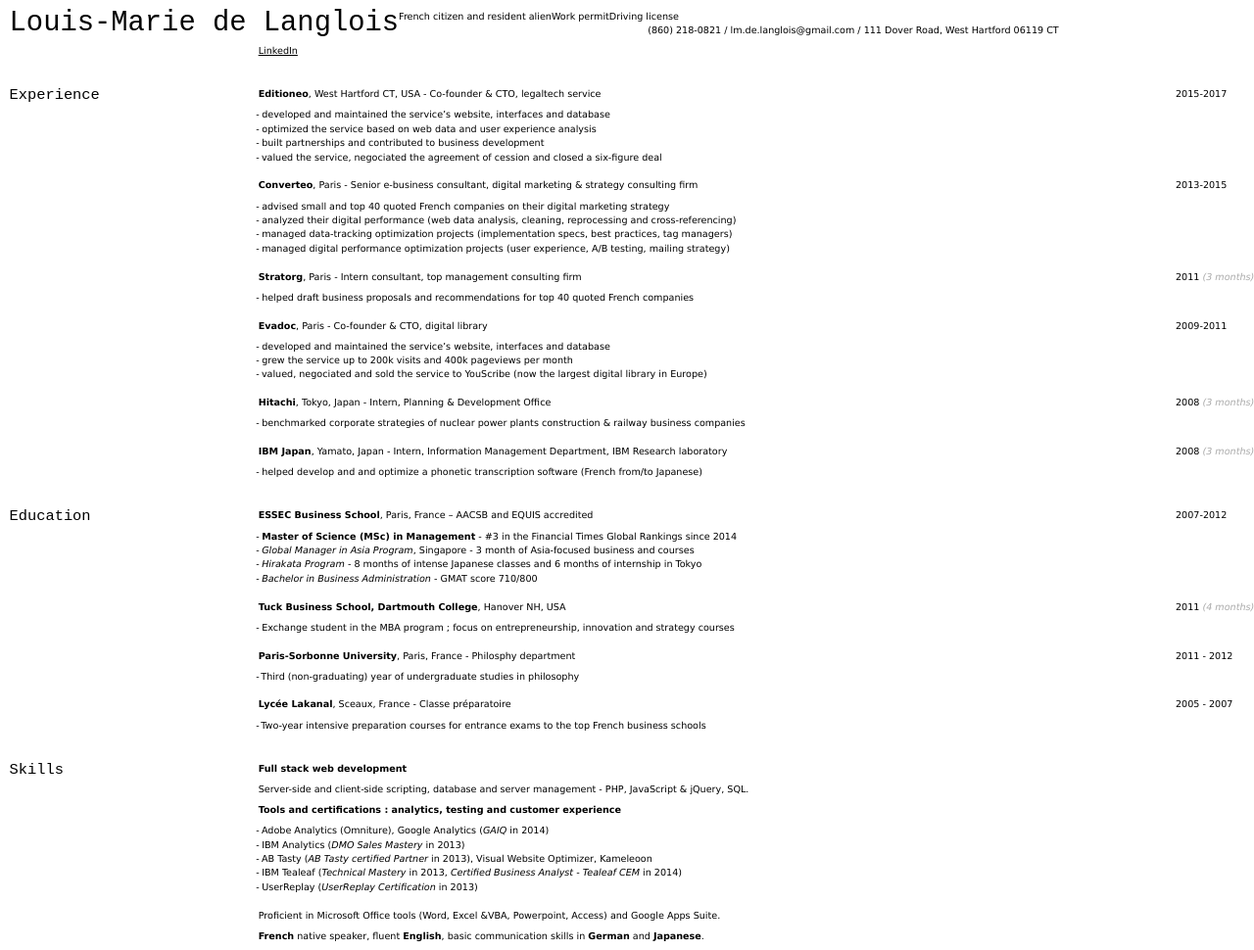
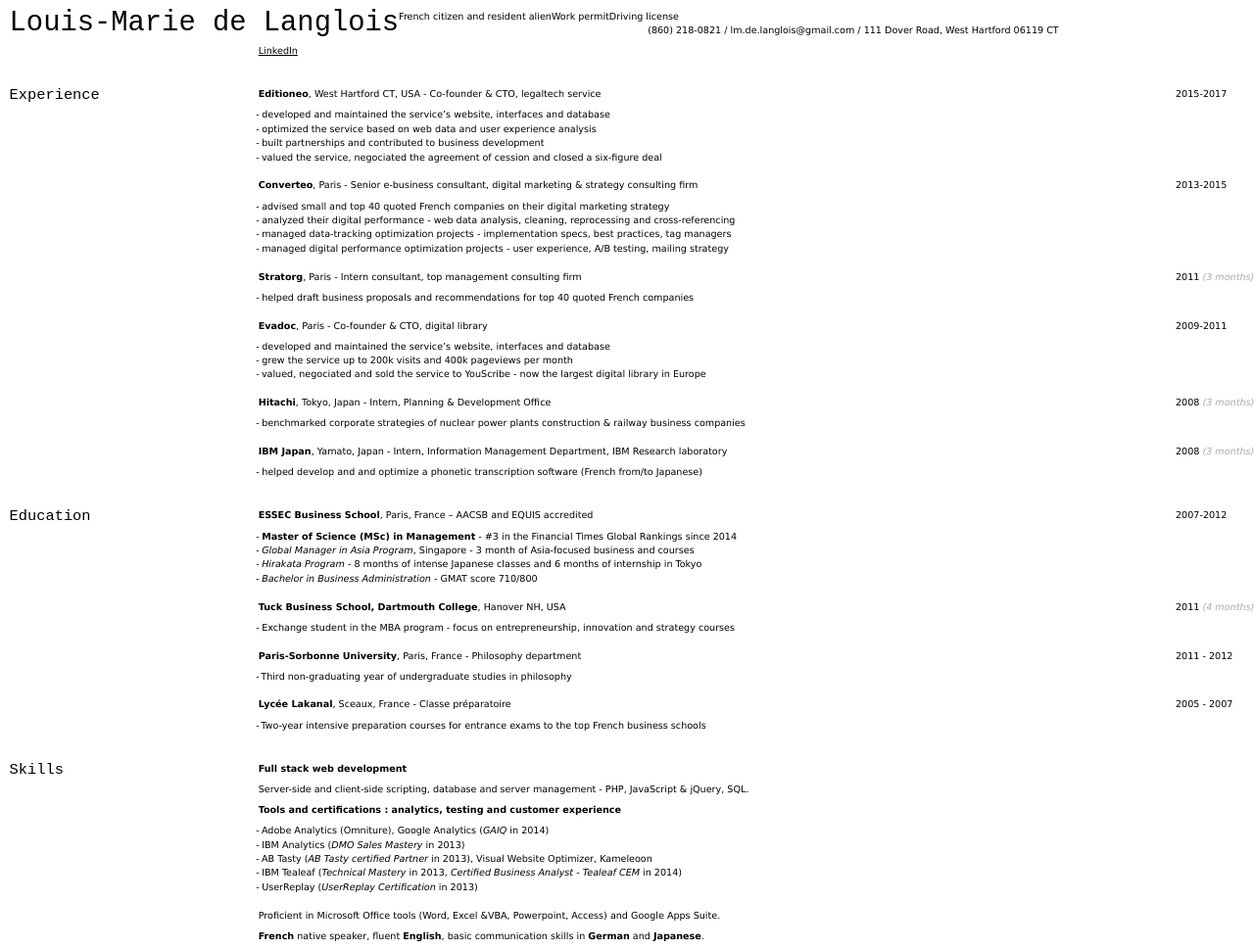
Before and after one commit to elipapa/markdown-cv, a Jekyll site: the page built from index.md, in a window 1280 px wide. Shown: the whole page at 98% size. Built offline with Jekyll 4.4.1, drawn with Linux system fonts in a browser that asks for light colours.

Commit message:
Update index.md

```diff
--- a/index.md
+++ b/index.md
@@ -25,9 +25,9 @@
 
 __Converteo__, Paris - Senior e-business consultant, digital marketing & strategy consulting firm
 - advised small and top 40 quoted French companies on their digital marketing strategy
-- analyzed their digital performance (web data analysis, cleaning, reprocessing and cross-referencing)
-- managed data-tracking optimization projects (implementation specs, best practices, tag managers)
-- managed digital performance optimization projects (user experience, A/B testing, mailing strategy)
+- analyzed their digital performance - web data analysis, cleaning, reprocessing and cross-referencing
+- managed data-tracking optimization projects - implementation specs, best practices, tag managers
+- managed digital performance optimization projects - user experience, A/B testing, mailing strategy
 
 > 2011 _(3 months)_
 
@@ -39,7 +39,7 @@
 __Evadoc__, Paris - Co-founder & CTO, digital library
 - developed and maintained the service's website, interfaces and database
 - grew the service up to 200k visits and 400k pageviews per month
-- valued, negociated and sold the service to YouScribe (now the largest digital library in Europe)
+- valued, negociated and sold the service to YouScribe - now the largest digital library in Europe
 
 <!--
 > 2009
@@ -70,12 +70,12 @@
 > 2011 _(4 months)_
 
 __Tuck Business School, Dartmouth College__, Hanover NH, USA
-- Exchange student in the MBA program ; focus on entrepreneurship, innovation and strategy courses
+- Exchange student in the MBA program - focus on entrepreneurship, innovation and strategy courses
 
 > 2011 - 2012
 
-__Paris-Sorbonne University__, Paris, France - Philosphy department
-- Third (non-graduating) year of undergraduate studies in philosophy
+__Paris-Sorbonne University__, Paris, France - Philosophy department
+- Third non-graduating year of undergraduate studies in philosophy
 
 > 2005 - 2007
 
```
